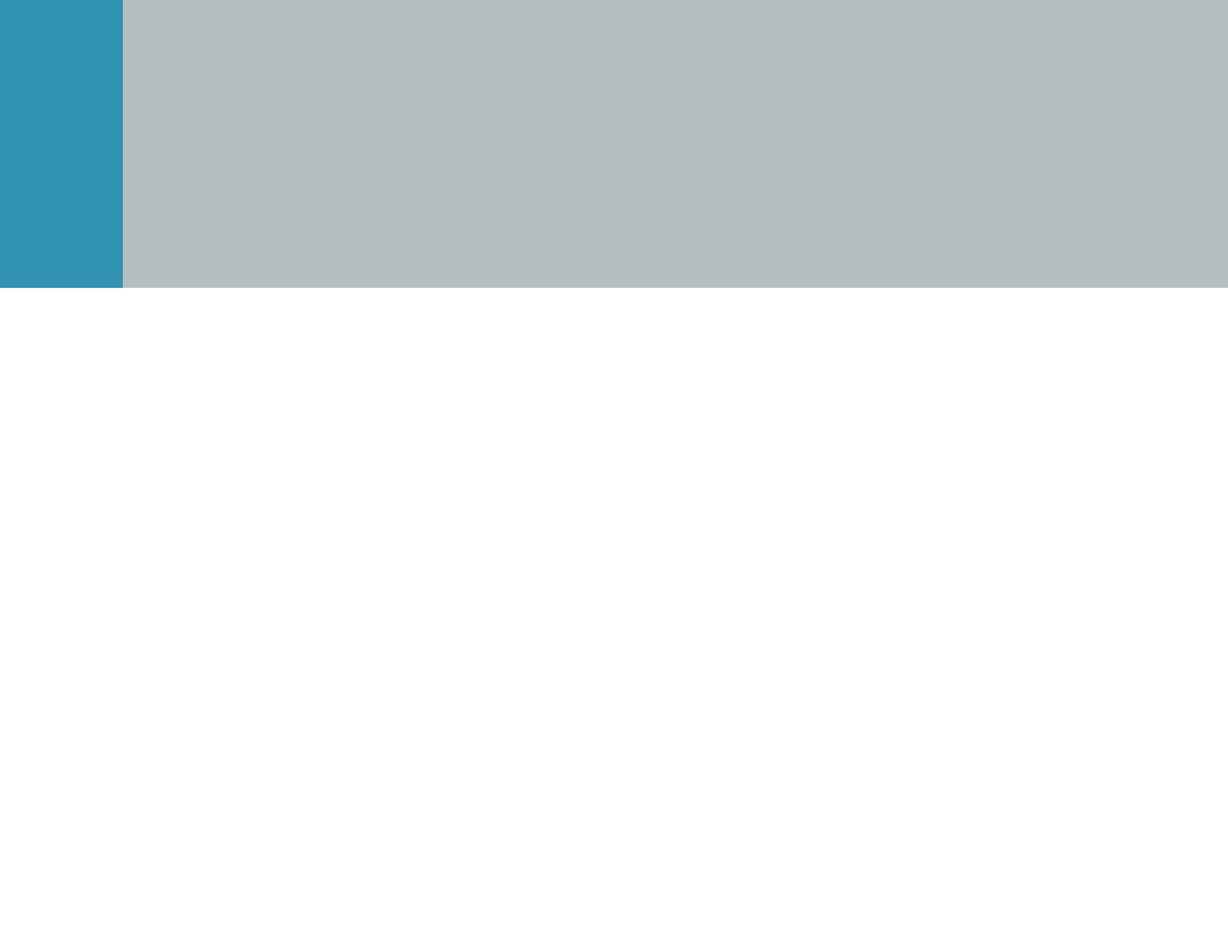
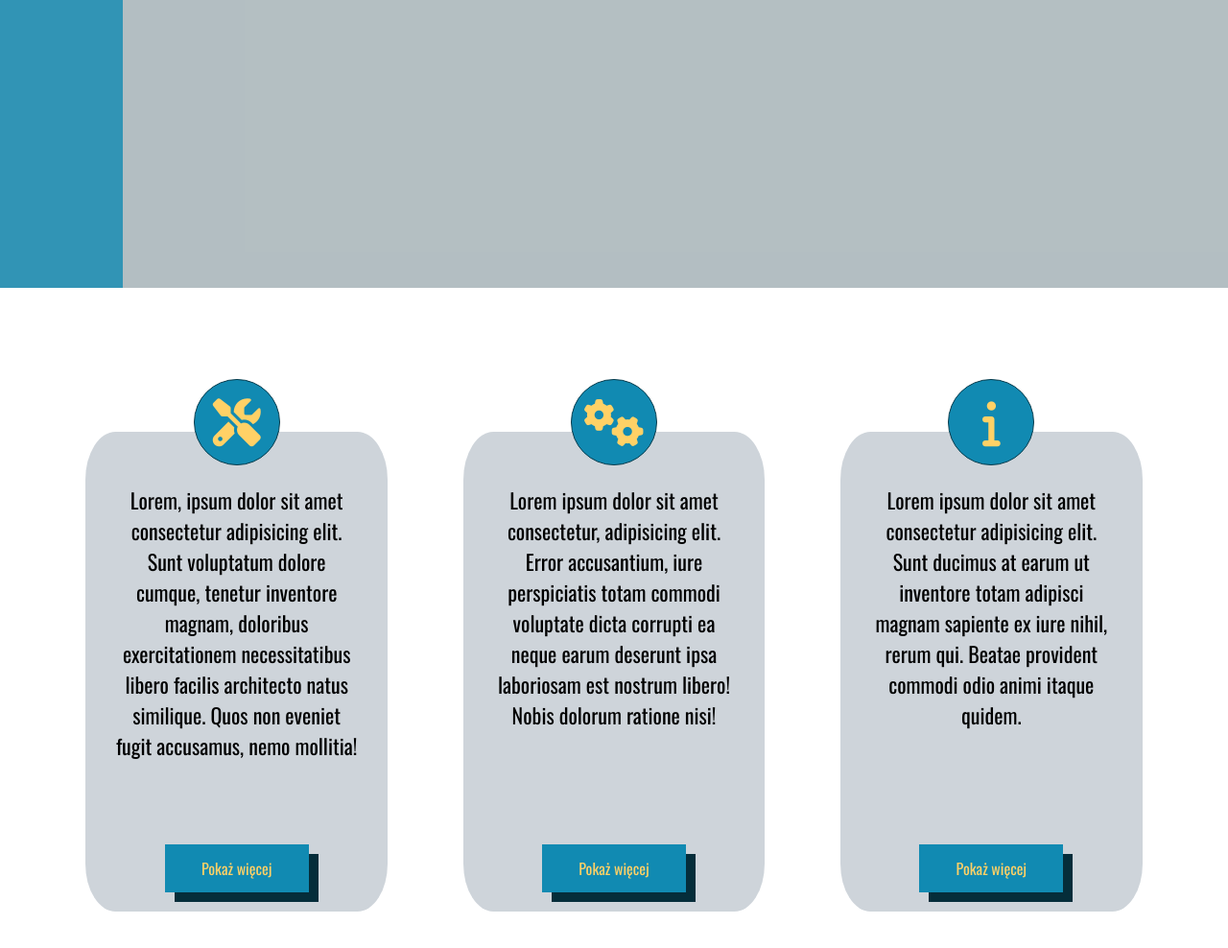
Before and after one commit to mehow-web/pcService, a plain HTML site: page index.html in a window 1280 px wide. Shown: the part 500-1488 px from the top of the page at 96% size. Before the commit the page ends 800 px from the top, so only its background shows below. Drawn offline with nearby package versions, Linux system fonts and the light colour scheme.

Commit message:
Add main section

```diff
--- a/index.html
+++ b/index.html
@@ -45,6 +45,41 @@
                 </li>
             </ul>
         </div>
+        <main>
+            <div class="productplate">
+                <div class="iconcircle">
+                    <i class="fas fa-tools"></i>
+                </div>
+                    <p>Lorem, ipsum dolor sit amet consectetur adipisicing elit. Sunt voluptatum dolore cumque, tenetur inventore magnam, doloribus exercitationem necessitatibus libero facilis architecto natus similique. Quos non eveniet fugit accusamus, nemo mollitia!</p>
+                    <ul>
+                        <li>
+                            <a class="button" href="">Pokaż więcej</a>
+                        </li>
+                    </ul>
+            </div>
+            <div class="productplate">
+                <div class="iconcircle">
+                    <i class="fas fa-cogs"></i>
+                </div>
+                    <p>Lorem ipsum dolor sit amet consectetur, adipisicing elit. Error accusantium, iure perspiciatis totam commodi voluptate dicta corrupti ea neque earum deserunt ipsa laboriosam est nostrum libero! Nobis dolorum ratione nisi!</p>
+                    <ul>
+                        <li>
+                            <a class="button" href="">Pokaż więcej</a>
+                        </li>
+                    </ul>
+            </div>
+            <div class="productplate">
+                <div class="iconcircle">
+                    <i class="fas fa-info"></i>
+                </div>
+                    <p>Lorem ipsum dolor sit amet consectetur adipisicing elit. Sunt ducimus at earum ut inventore totam adipisci magnam sapiente ex iure nihil, rerum qui. Beatae provident commodi odio animi itaque quidem.</p>
+                    <ul>
+                        <li>
+                            <a class="button" href="">Pokaż więcej</a>
+                        </li>
+                    </ul>
+            </div>
+        </main>
 </section>
 <script src="https://cdnjs.cloudflare.com/ajax/libs/gsap/3.5.1/gsap.min.js"></script>
 <script src="/animations.js"></script>
--- a/style.css
+++ b/style.css
@@ -120,7 +120,7 @@ nav ul li a {
     width: 10%;
     max-width: 150px;
     display: flex;
-    position: fixed;
+    position: absolute;
     flex-direction: column;
     flex-wrap: wrap;
     flex-shrink: 1;
@@ -143,9 +143,69 @@ nav ul li a {
     line-height: 22px;
 }
 
-i {
+.navbar i {
     font-size: 20px;
 }
+
+main {
+    width: 100%;
+    display: flex;
+    justify-content: space-around;
+    padding: 150px 50px;
+}
+
+.productplate {
+    min-height: 500px;
+    width: calc(80%/3);
+    text-align: center;
+    background-color: #ced4da;
+    position: relative;
+    border-radius: 10%;
+}
+
+.iconcircle {
+    height: 90px;
+    width: 90px;
+    border: 1px solid #073b4c;
+    border-radius: 50%;
+    position: absolute;
+    left: 50%;
+    top: -20%;
+    transform: translate(-50%, 50%);
+    background-color: #118ab2;
+}
+
+.productplate p {
+    font-size: 22px;
+    margin: 50px 20px;
+    padding: 5px 10px;
+    color: black;
+}
+
+.productplate i {
+    padding: 10px;
+    font-size: 50px;
+    position: absolute;
+    top: 50%;
+    left: 50%;
+    transform: translate(-50%, -50%);
+}
+
+.productplate ul li {
+    height: 50px;
+    width: 150px;
+    line-height: 50px;
+    background-color: #118ab2;
+    box-shadow: 10px 10px #052d3a;
+    text-align: center;
+    margin: 20px auto;
+    position: absolute;
+    bottom: 0%;
+    left: 50%;
+    transform: translateX(-50%);
+}
+
+
 
 /* HOVERS */
 
@@ -160,3 +220,11 @@ nav ul li:hover {
     color: #ffba19;
     transform: scale(1.3);
 }
+
+.productplate ul li:hover {
+    cursor: pointer;
+}
+
+.productplate ul li:hover a {
+    color: #ffbf2a;
+}
```
